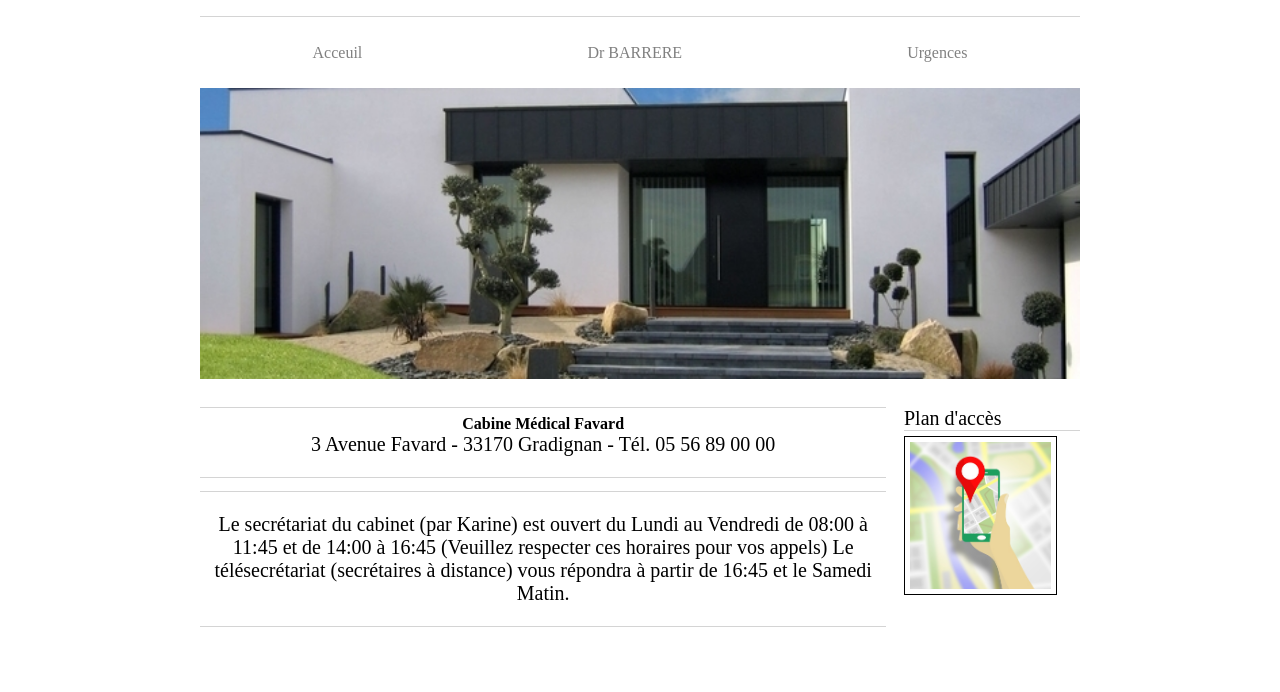
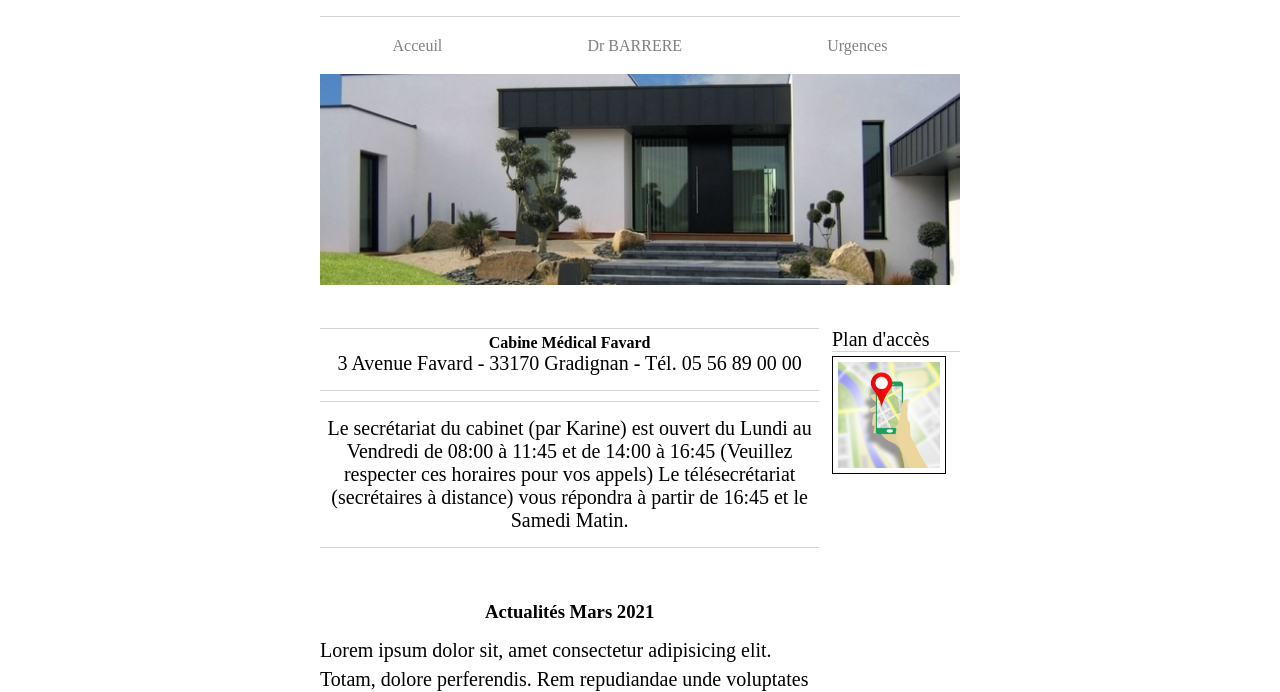
Before and after one commit to Yoann33/Yoann33.github.io, a plain HTML site: page index.html in a window 1280 px wide. Shown: the part 183-875 px from the top of the page. Drawn offline with Linux system fonts and the light colour scheme.

Commit message:
exemple page web html/css

```diff
--- a/style.css
+++ b/style.css
@@ -26,7 +26,7 @@ li
 
 header, main
 {
-    margin:3vmin 25vmin 3vmin 25vmin;
+    margin:3vmax 25vmax 3vmax 25vmax;
 }
 
 .main p
```
